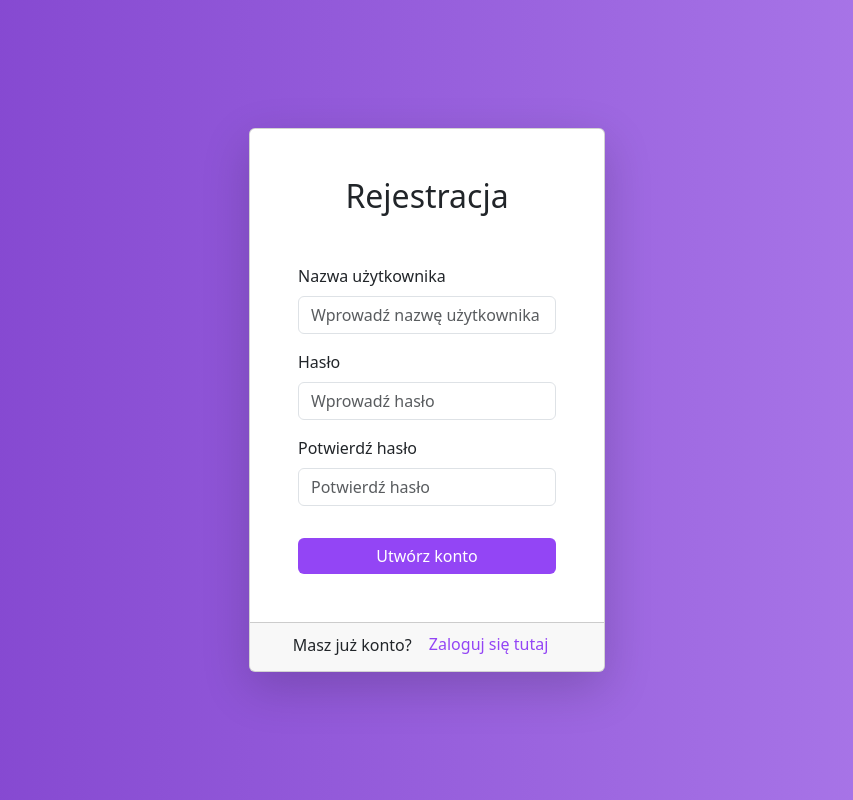
After one commit to razny/fabularium, a PHP site: page /pages/rejestracja.html in a window 1280 px wide. The commit adds this page. Shown: the whole page, without its empty margins (213-1066 px from the left). Run offline with PHP 8.4, Linux system fonts and the light colour scheme.

Commit message:
add login and register pages

```diff
--- a/index.html
+++ b/index.html
@@ -36,7 +36,8 @@
           <a class="nav-link" href="#"><img src="images/shopping-cart-icon.svg" width="32" height="32" alt="Logo" /></a>
         </li>
         <li class="nav-item">
-          <a class="nav-link" href="#"><img src="images/user-icon.svg" width="28" height="28" alt="Logo" /></a>
+          <a class="nav-link" href="pages/logowanie.html"><img src="images/user-icon.svg" width="28" height="28"
+              alt="Logo" /></a>
         </li>
       </ul>
     </div>
--- /dev/null
+++ b/pages/rejestracja.html
@@ -0,0 +1,52 @@
+<!DOCTYPE html>
+<html lang="pl">
+
+<head>
+    <meta charset="UTF-8" />
+    <meta name="viewport" content="width=device-width, initial-scale=1.0" />
+    <link href="https://cdn.jsdelivr.net/npm/bootstrap@5.3.0-alpha1/dist/css/bootstrap.min.css" rel="stylesheet">
+    <link rel="stylesheet" href="../styles/style.css" />
+    <link rel="icon" type="image/x-icon" href="../images/favicon.svg">
+    <script src="https://cdn.jsdelivr.net/npm/bootstrap@5.3.0-alpha1/dist/js/bootstrap.bundle.min.js"></script>
+    <title>Fabularium - rejestracja</title>
+</head>
+
+<body class="gradient-bg">
+
+    <div class="container">
+        <div class="row justify-content-center align-items-center vh-100">
+            <div class="col-md-6 col-lg-4">
+                <div class="card shadow-lg">
+                    <div class="card-body p-5">
+                        <h2 class="text-center mb-5">Rejestracja</h2>
+                        <form>
+                            <div class="mb-3">
+                                <label for="username" class="form-label">Nazwa użytkownika</label>
+                                <input type="text" class="form-control" id="username" name="username"
+                                    placeholder="Wprowadź nazwę użytkownika" required>
+                            </div>
+                            <div class="mb-3">
+                                <label for="password" class="form-label">Hasło</label>
+                                <input type="password" class="form-control" id="password" name="password"
+                                    placeholder="Wprowadź hasło" required>
+                            </div>
+                            <div class="mb-3">
+                                <label for="confirm-password" class="form-label">Potwierdź hasło</label>
+                                <input type="password" class="form-control" id="confirm-password" name="confirm-password"
+                                    placeholder="Potwierdź hasło" required>
+                            </div>
+                            <div class="text-center">
+                                <button type="submit" class="btn btn-dark accent btn-block border-0 mt-3 w-100">Utwórz konto</button>
+                            </div>
+                        </form>
+                    </div>
+                    <div class="card-footer text-center pt-2">
+                        <p class="mb-0">Masz już konto? <a href="logowanie.html" class="btn btn-link">Zaloguj się tutaj</a></p>
+                    </div>
+                </div>
+            </div>
+        </div>
+    </div>
+</body>
+
+</html>
--- a/styles/style.css
+++ b/styles/style.css
@@ -38,6 +38,13 @@ body {
   color: var(--primary);
 }
 
+.gradient-bg {
+  background: rgb(126, 63, 204);
+  background: linear-gradient(90deg, rgba(126, 63, 204, 1) 0%, rgba(175, 126, 236, 1) 100%);
+}
+
+/*********************************/
+
 footer,
 footer .text-body {
   text-decoration: none;
@@ -53,14 +60,7 @@ footer .text-body {
   padding: 0;
 }
 
-/**/
-
-/*
-  .myswiper {
-    position: relative;
-    padding-bottom: 40px;
-  }
-*/
+/*********************************/
 .card {
   height: 100%;
   overflow: hidden;
@@ -75,6 +75,7 @@ footer .text-body {
   font-size: 14px;
 }
 
+/*********************************/
 .swiper-slide:not(.swiper-slide-active) .card__title {
   opacity: 0;
 }
@@ -117,11 +118,18 @@ footer .text-body {
   width: 50px;
   z-index: 9;
 }
+/*********************************/
+.btn-link {
+  text-decoration: none;
+  margin-top: 0;
+  padding-top: 0;
+  color: var(--accent);
+}
 
-/**/
 .btn-dark:hover {
   background: var(--accent);
 }
+
 .navbar-brand {
   font-family: "Montserrat", sans-serif;
   font-weight: 700;
@@ -147,7 +155,7 @@ footer .text-body {
   font-weight: 600;
 }
 
-/* */
+/*********************************/
 #catalog .card {
   transition: box-shadow 0.3s ease;
 }
@@ -155,7 +163,7 @@ footer .text-body {
 #catalog .card:hover {
   box-shadow: 0 0 20px rgba(0, 0, 0, 0.2);
 }
-/* */
+/*********************************/
 
 section > h2 {
   width: 100%;
@@ -175,6 +183,7 @@ section > h2 span {
   background-color: rgb(255, 255, 255) !important;
 }
 
+/*********************************/
 .counter {
   background-color: rgb(245, 244, 245);
   padding: 10px 0;
@@ -203,3 +212,4 @@ section > h2 span {
   display: table;
   color: #4ad1e5;
 }
+/*********************************/
```
Also changed, not shown: pages/logowanie.html (added, +48 -0 lines).
